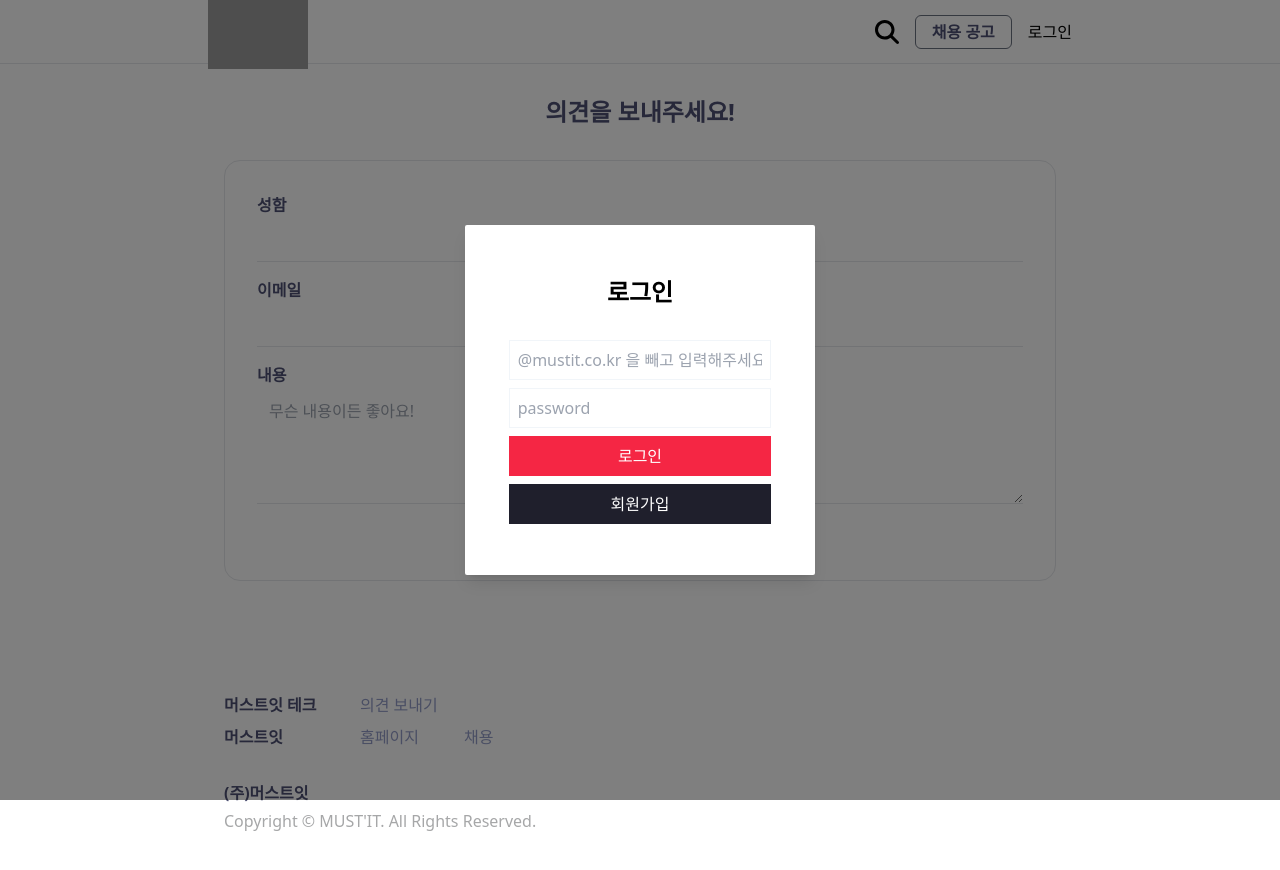
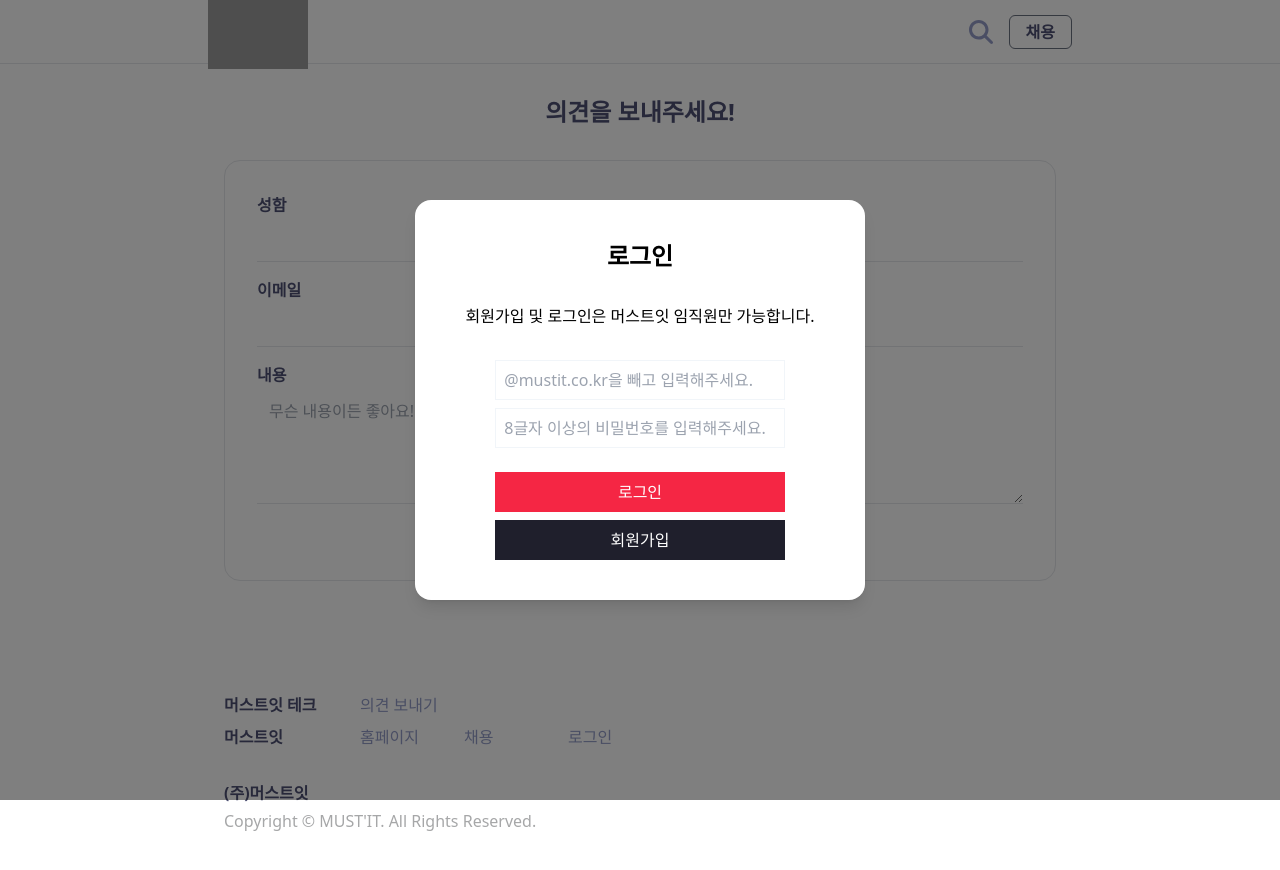
Before and after one commit to mustit-fe/blog-client, a Next.js app: page /contact in a window 1280 px wide. Both pictures are taken after a click on the element "로그인". Shown: the top 870 px of the page. Built offline with nearby package versions, Linux system fonts and the light colour scheme; grey boxes are pictures that could not be loaded.

Commit message:
chore(qa1): 스타일 변경

```diff
--- a/src/app/_components/common/Footer.tsx
+++ b/src/app/_components/common/Footer.tsx
@@ -2,6 +2,7 @@
 
 import Link from 'next/link';
 import classNames from 'classnames';
+import LoginButton from '@/app/_components/common/LoginButton';
 // import { useEffect, useState } from 'react';
 
 export default function Footer() {
@@ -30,13 +31,13 @@ export default function Footer() {
       className={`flex flex-col space-y-8 w-full h-max pt-20 px-8 pb-16 sm:pb-24`}
     >
       <nav className="flex flex-col gap-y-2">
-        <ul className={ulClasses}>
+        <section className={ulClasses}>
           <strong className={strongClasses}>머스트잇 테크</strong>
           <Link className={linkClasses} href="/contact">
             의견 보내기
           </Link>
-        </ul>
-        <ul className={ulClasses}>
+        </section>
+        <section className={ulClasses}>
           <strong className={strongClasses}>머스트잇</strong>
           <Link className={linkClasses} href="https://corp.mustit.co.kr/">
             홈페이지
@@ -47,7 +48,8 @@ export default function Footer() {
           >
             채용
           </Link>
-        </ul>
+          <LoginButton classes={linkClasses} />
+        </section>
       </nav>
       <div className="flex flex-col gap-y-1">
         <strong className="text-themeBlue-500">(주)머스트잇</strong>
--- a/src/app/_components/common/Header.tsx
+++ b/src/app/_components/common/Header.tsx
@@ -1,7 +1,6 @@
 import Link from 'next/dist/client/link';
 import Image from 'next/image';
 import Search from './Search';
-import LoginButton from './LoginButton';
 
 export default function Header() {
   return (
@@ -22,9 +21,8 @@ export default function Header() {
             href="https://mustit-recruit.notion.site"
             className="border border-gray-500 text-themeBlue-500 hover:bg-themeBlue-100 hover:text-white hover:border-transparent text-md font-semibold py-1 px-4 rounded-md"
           >
-            채용 공고
+            채용
           </Link>
-          <LoginButton />
         </div>
       </div>
     </header>
--- a/src/app/_components/common/LoginButton.tsx
+++ b/src/app/_components/common/LoginButton.tsx
@@ -9,8 +9,9 @@ import LoginForm from './LoginForm';
 import Dim from './Dim';
 import { useRouter } from 'next/navigation';
 import API from '@/app/_lib/fetcher/fetcher';
+import classNames from 'classnames';
 
-export default function LoginButton() {
+export default function LoginButton({ classes }: { classes?: string }) {
   const router = useRouter();
 
   const overlay = useOverlay();
@@ -59,26 +60,27 @@ export default function LoginButton() {
   if (!isClient) {
     return null;
   }
+  const className = classes ? 'cursor-pointer ' + classes : 'cursor-pointer';
 
   return (
     <>
       {!cookie.mustit_blog_username && (
-        <span onClick={openLogin} className="cursor-pointer">
+        <span className={className} onClick={openLogin}>
           로그인
         </span>
       )}
       {cookie.mustit_blog_username && (
-        <div className="flex gap-2 items-center">
-          <Link href="/write" className="px-2 py-1">
+        <>
+          <Link className={classNames('px-2 py-1', classes)} href="/write">
             글쓰기
           </Link>
-          <span className="cursor-pointer" onClick={() => router.push('/mypage')}>
-            <strong>{cookie.mustit_blog_username}</strong> 님
-          </span>
-          <button className="cursor-pointer" onClick={logout}>
+          <Link className={className} href="/mypage">
+            마이페이지
+          </Link>
+          <button className={className} onClick={logout}>
             로그아웃
           </button>
-        </div>
+        </>
       )}
     </>
   );
--- a/src/app/_components/common/LoginForm.tsx
+++ b/src/app/_components/common/LoginForm.tsx
@@ -94,28 +94,35 @@ function LoginForm({ isOpen, close }: Props) {
           animate="animate"
           exit="exit"
           transition={{ duration: 0.2 }}
-          className="fixed w-full max-w-[350px] h-[350px] flex flex-col justify-center items-center rounded-sm gap-8 bg-white shadow-lg z-50"
+          className="fixed w-full max-w-[450px] h-[400px] flex flex-col justify-center items-center rounded-2xl gap-8 bg-white shadow-lg z-50 p-8"
         >
           <h2 className="font-bold text-2xl">로그인</h2>
+          <p>회원가입 및 로그인은 머스트잇 임직원만 가능합니다.</p>
           <form action="" className="flex flex-col gap-2 w-3/4" onSubmit={onSubmit}>
             <input
               type="text"
               className="border border-slate-100 h-10 text-md outline-none px-2"
-              placeholder="@mustit.co.kr 을 빼고 입력해주세요."
+              placeholder="@mustit.co.kr을 빼고 입력해주세요."
+              minLength={4}
               onFocus={() => setError(null)}
               onChange={e => setForm(prev => ({ ...prev, username: e.target.value }))}
               value={form.username}
+              autoComplete="username"
+              required
             />
             <input
               type="password"
               className="border border-slate-100 h-10 text-md outline-none px-2"
-              placeholder="password"
+              autoComplete={'current-password'}
+              placeholder="8글자 이상의 비밀번호를 입력해주세요."
+              minLength={8}
               onFocus={() => setError(null)}
               onChange={e => setForm(prev => ({ ...prev, password: e.target.value }))}
               value={form.password}
+              required
             />
             {error && <p className="text-red-500 text-sm">{error}</p>}
-            <button type="submit" className="bg-mustitRed w-full text-white h-10">
+            <button type="submit" className="bg-mustitRed w-full text-white h-10 mt-4">
               로그인
             </button>
             <button type="button" className="bg-mustitBlack w-full text-white h-10" onClick={openSignup}>
--- a/src/app/_components/common/Search.tsx
+++ b/src/app/_components/common/Search.tsx
@@ -32,7 +32,7 @@ export default function Search() {
     <form className="flex justify-center items-center gap-2" onSubmit={onSubmit}>
       <FontAwesomeIcon
         icon={faMagnifyingGlass}
-        className="h-6 cursor-pointer"
+        className="h-6 cursor-pointer text-themeBlue-100"
         onClick={e => {
           if (keyword && inputMode) onSubmit(e);
           else setInputMode(prev => !prev);
--- /dev/null
+++ b/src/app/_components/common/Warning.tsx
@@ -0,0 +1,33 @@
+import LinkButton from '@/app/_components/common/LinkButton';
+import { ReactNode } from 'react';
+
+const Warning = ({
+                   title,
+                   content,
+                   buttonHref,
+                   buttonText,
+                   classes,
+                 }: {
+  title: string;
+  content?: ReactNode;
+  buttonHref: string;
+  buttonText: string;
+  classes?: string;
+}) => {
+  const className = classes ? `text-center p-6 ${classes}` : 'text-center p-6';
+
+  return (
+    <section className={className}>
+      <p className="text-2xl font-semibold text-themeBlue-500">
+        {title}
+        <br />
+        {content}
+      </p>
+      <LinkButton href={buttonHref} classes="mt-8 px-4 text-themeBlue-100 text-xl">
+        {buttonText}
+      </LinkButton>
+    </section>
+  );
+};
+
+export default Warning;
--- a/src/app/_components/home/ArticleList.tsx
+++ b/src/app/_components/home/ArticleList.tsx
@@ -6,7 +6,7 @@ import { ArticlesResponse } from '@/app/_constants/types/types';
 import ArticleItem from './Article';
 import ViewObserver from '../common/ViewObserver';
 import { ARTICLE_LIST_OFFSET } from '@/app/_constants/constant/constant';
-import LinkButton from '@/app/_components/common/LinkButton';
+import Warning from '@/app/_components/common/Warning';
 
 interface Props {
   initial: ArticlesResponse;
@@ -45,14 +45,7 @@ export default function ArticleList({ initial, keyword }: Props) {
         {data.articles?.map(article => <ArticleItem article={article} key={article.title} keyword={data.keyword} />)}
         <ViewObserver onView={next} onHide={null} />
       </ul>
-      {data.articles?.length <= 0 && (
-        <section className="text-center">
-          <p className="text-themeBlue-500">글이 없습니다.</p>
-          <LinkButton href="/" classes="mt-8 px-4 text-themeBlue-100 text-xl">
-            메인으로 돌아가기
-          </LinkButton>
-        </section>
-      )}
+      {data.articles?.length <= 0 && <Warning title="글이 없습니다." buttonText="메인으로 돌아가기" buttonHref="/" />}
     </main>
   );
 }
--- /dev/null
+++ b/src/app/not-found.tsx
@@ -0,0 +1,27 @@
+'use client';
+import { useEffect } from 'react';
+import Warning from '@/app/_components/common/Warning';
+
+export default function NotFound() {
+  useEffect(() => {
+    setTimeout(() => {
+      window.location.href = '/';
+    }, 3000);
+  });
+
+  return (
+    <Warning
+      title="존재하지 않는 페이지입니다."
+      content={Content}
+      buttonText="메인으로 돌아가기"
+      buttonHref="/"
+      classes="mt-24"
+    />
+  );
+}
+
+const Content = (
+  <article className="flex flex-col items-center gap-8">
+    <span>3초 후 메인으로 돌아갑니다.</span>
+  </article>
+);
```
